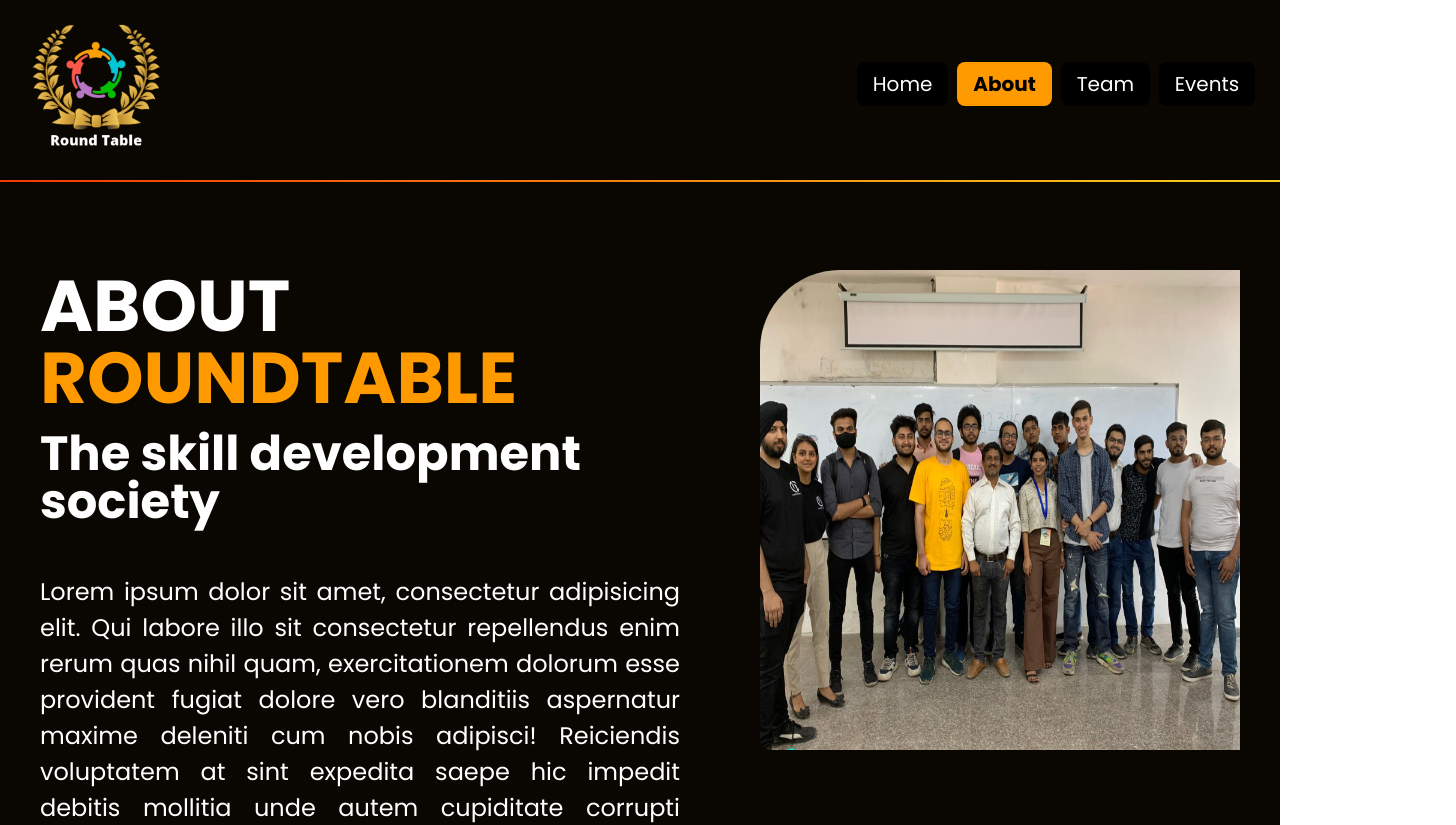
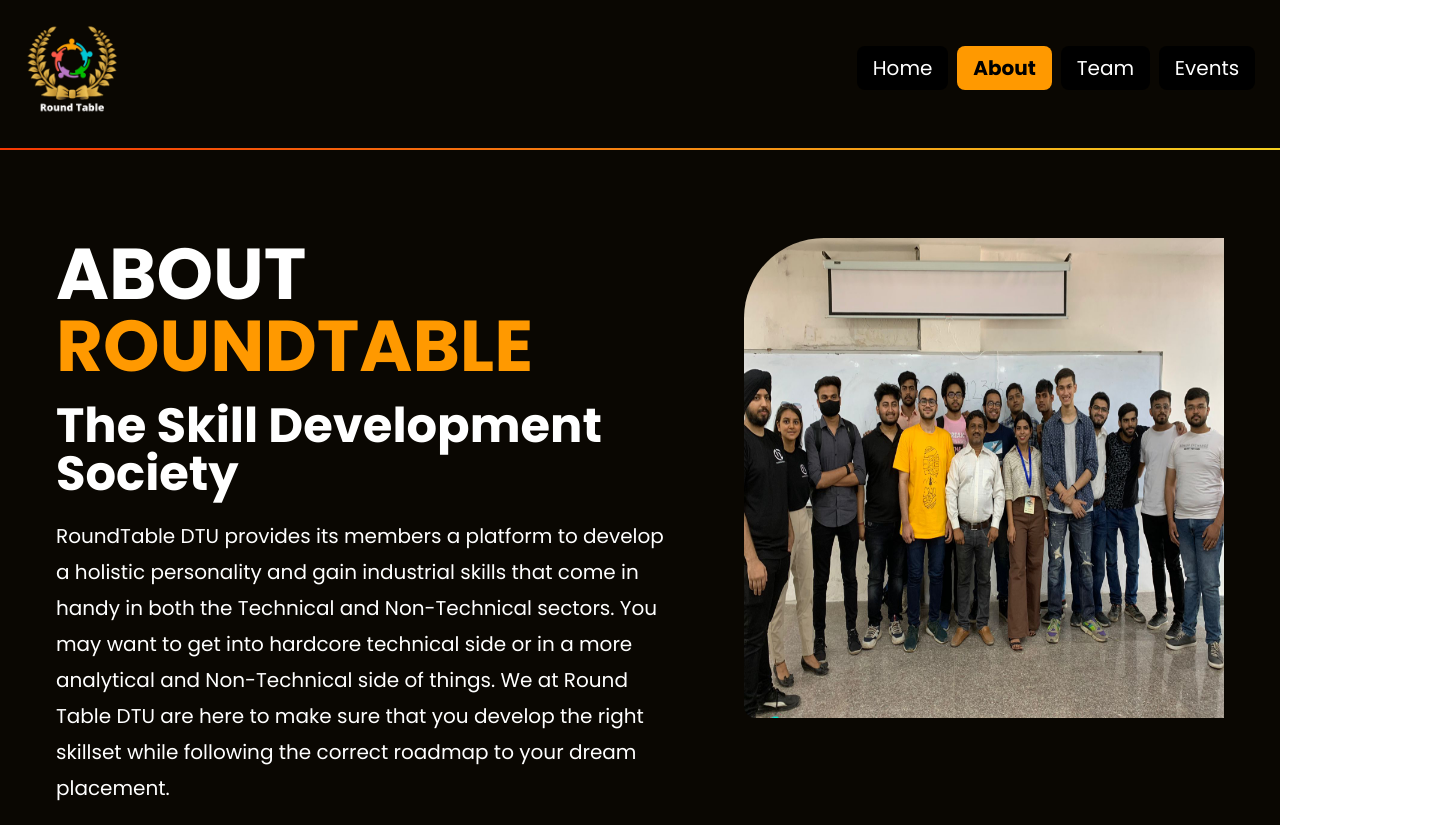
Before and after one commit to RoundTableDTU/Official-Website, a Next.js app: page /about in a window 1280 px wide. Shown: the top 825 px of the page, 1456 px wide, since content can reach past the window. Built offline with nearby package versions, Linux system fonts and the light colour scheme.

Commit message:
minor edits

```diff
--- a/components/Navbar/index.tsx
+++ b/components/Navbar/index.tsx
@@ -1,6 +1,7 @@
 import Image from "next/image";
 import React from "react";
 import ActiveLink from "./ActiveLink";
+import Link from "next/link"
 
 type Props = {};
 
@@ -10,13 +11,15 @@ const Navbar = (props: Props) => {
       <div className="flex justify-center items-center md:flex  ">
         <div>
           {/* vamsi todo : logo href to home */}
+          <Link href={"/"}>
           <Image
             src={"/assets/images/rtlogo.png"}
             width={100}
             height={100}
             alt="round table logo png"
-            className="w-full h-40"
+            className="w-full h-32 py-2"
           />
+          </Link>
         </div>
 
       </div>
--- a/pages/about.tsx
+++ b/pages/about.tsx
@@ -11,19 +11,20 @@ const About = (props: Props) => {
     return <SigCard sig={sig} key={index} />;
   });
 
+
   return (
     <Layout className="flex flex-col gap-16">
       <div>
-        <div className="flex gap-20 justify-center m-auto py-12">
-          <div className="flex flex-col gap-12 w-1/2">
-            <div className="flex flex-col text-7xl gap-4 font-bold">
+        <div className="flex flex-col px-8 md:flex-row gap-20 justify-center m-auto py-12">
+          <div className="flex flex-col  md:w-1/2">
+            <div className="flex flex-col text-3xl md:text-7xl font-bold">
               <h1 className="uppercase">
                 About <span className="text-primary-orange">Roundtable</span>
               </h1>
-              <h1 className="text-5xl">The skill development society</h1>
+              <h1 className="text-2xl capitalize md:text-5xl py-5">The skill development society</h1>
             </div>
             <div>
-              <p className="text-2xl leading-9 text-justify">
+              <p className="text-xl leading-9 ">
                 {aboutRoundTable}
               </p>
             </div>
@@ -37,7 +38,7 @@ const About = (props: Props) => {
           </div>
         </div>
       </div>
-      <div className="relative">
+      {/* <div className="relative">
         <div className="flex flex-col justify-center items-center absolute z-10 p-2 top-36 gap-36">
           <div className="flex gap-10 justify-evenly">
             <div className="flex flex-col justify-center gap-4">
@@ -55,10 +56,10 @@ const About = (props: Props) => {
           alt=""
           className="w-full h-[90vh]"
         />
-      </div>
+      </div> */}
       <div className="w-full flex flex-col justify-center gap-16">
         <h1 className="text-7xl m-auto font-semibold">FAQs</h1>
-        <FaqAccordian className="w-full m-auto rounded-t-lg grid grid-cols-2 px-12 transition-all box-border gap-x-10 gap-y-8" />
+        {/* <FaqAccordian className="w-full m-auto rounded-t-lg grid grid-cols-2 px-12 transition-all box-border gap-x-10 gap-y-8" /> */}
       </div>
     </Layout>
   );
--- a/utility/roundtableText.ts
+++ b/utility/roundtableText.ts
@@ -20,7 +20,7 @@ export const slides = [
       text: `We organize special sessions conducted by people who are industry leaders These are interactive sessions that involve career guidance, current trends & insights into their fields.`,
     },
     {
-      image: `/assets/images/carouselImages/a1.jpeg`,
+      image: `/assets/images/sig.jpeg`,
       title: `ROUNDTABLE.`,
       mediumTitle: `WORKSHOPS`,
       text: `    We organise Technical and Non-Technical workshops for our members and other students.
@@ -106,15 +106,10 @@ These include sessions on resumé building, case study analysis and finance and
 
   // about page text
 
-  export const aboutRoundTable = `Lorem ipsum dolor sit amet, consectetur adipisicing elit. Qui
-  labore illo sit consectetur repellendus enim rerum quas nihil
-  quam, exercitationem dolorum esse provident fugiat dolore vero
-  blanditiis aspernatur maxime deleniti cum nobis adipisci!
-  Reiciendis voluptatem at sint expedita saepe hic impedit debitis
-  mollitia unde autem cupiditate corrupti adipisci, sit nesciunt
-  beatae ullam doloremque culpa cumque. Totam, doloremque, neque
-  ex aperiam aliquid vero, cupiditate eaque ab mollitia a maiores
-  ipsam dolorum.
+  export const aboutRoundTable = `RoundTable DTU provides its members a platform to develop a holistic personality and gain industrial skills that come in handy in both the Technical and Non-Technical sectors.
+  You may want to get into hardcore technical side or in a more analytical and Non-Technical side of things.
+  We at Round Table DTU are here to make sure that you develop the right skillset while following the correct roadmap to your dream placement.
+
   `
 
   export const sigInfo = {
```
Also changed, not shown: public/assets/images/carouselImages/a4.jpg (added).
